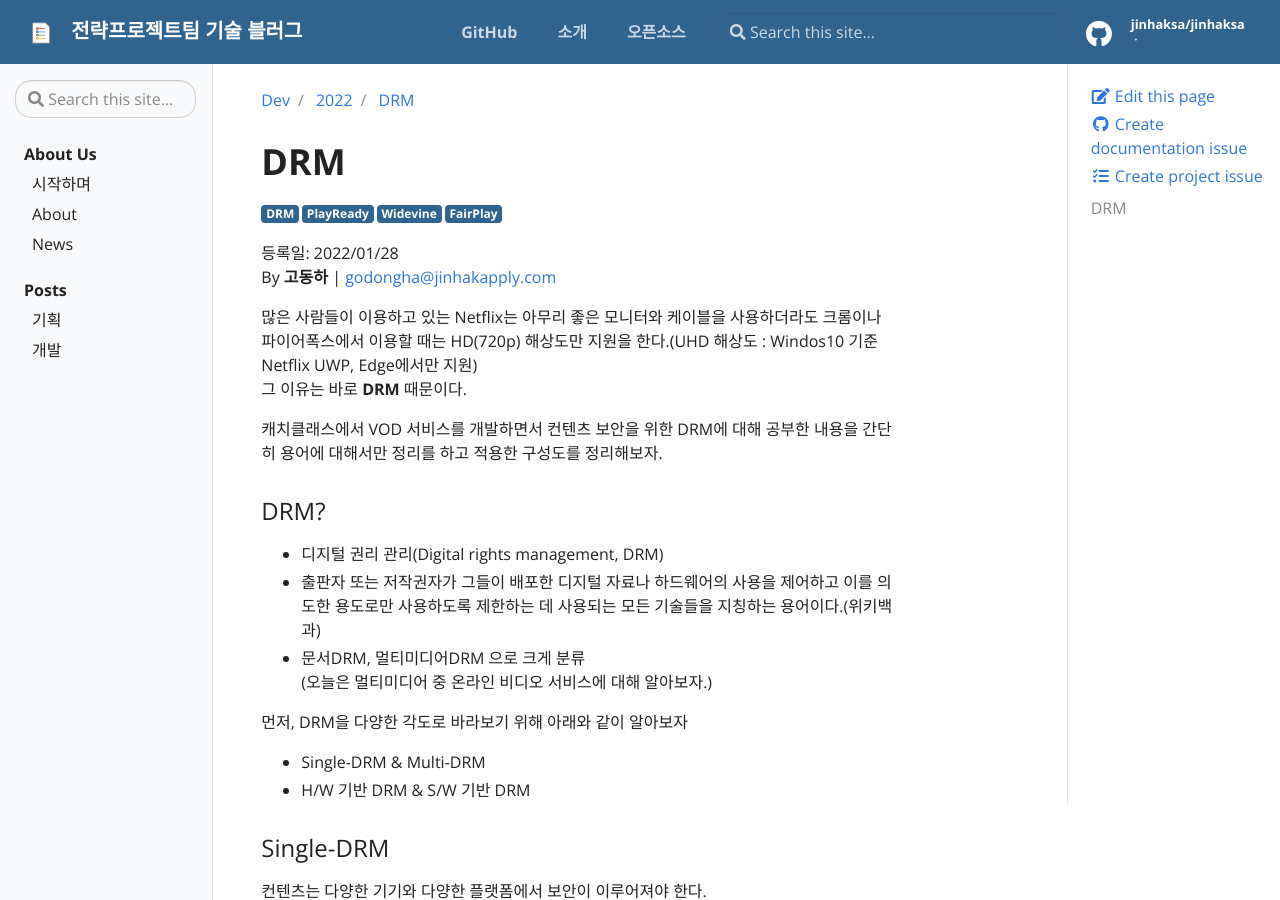
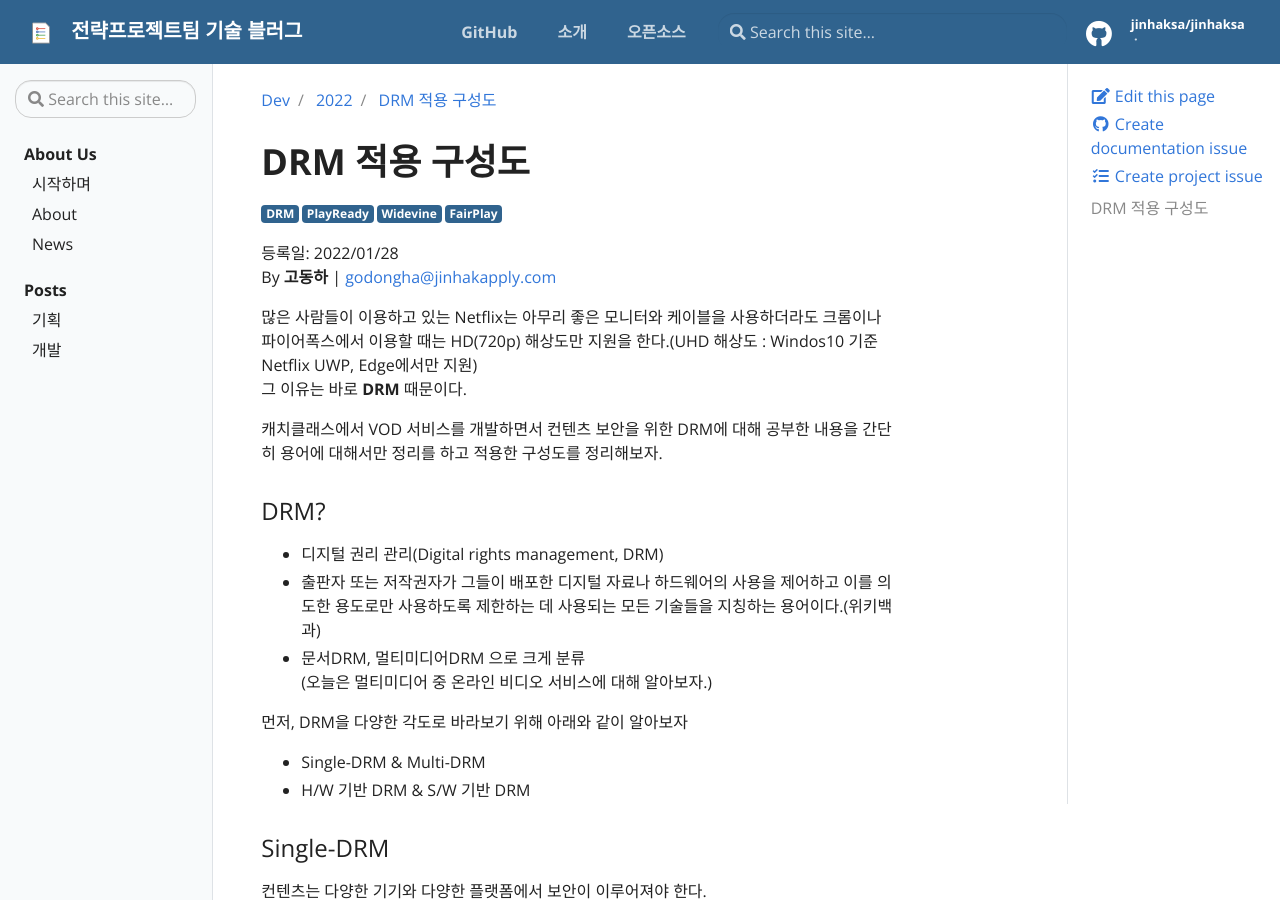
Before and after one commit to jinhaksa/jinhaksa.github.io, a Jekyll site: the page built from _posts/dev/2022-01-28-drm.md, in a window 1280 px wide and 900 px high. Built offline with Jekyll 4.4.1, drawn with Linux system fonts in a browser that asks for light colours.

Commit message:
타이틀 변경

```diff
--- a/_posts/dev/2022-01-28-drm.md
+++ b/_posts/dev/2022-01-28-drm.md
@@ -1,6 +1,6 @@
 ---
 layout: post
-title: DRM
+title: DRM 적용 구성도
 categories: [dev]
 author: 고동하
 email: godongha@jinhakapply.com
```
